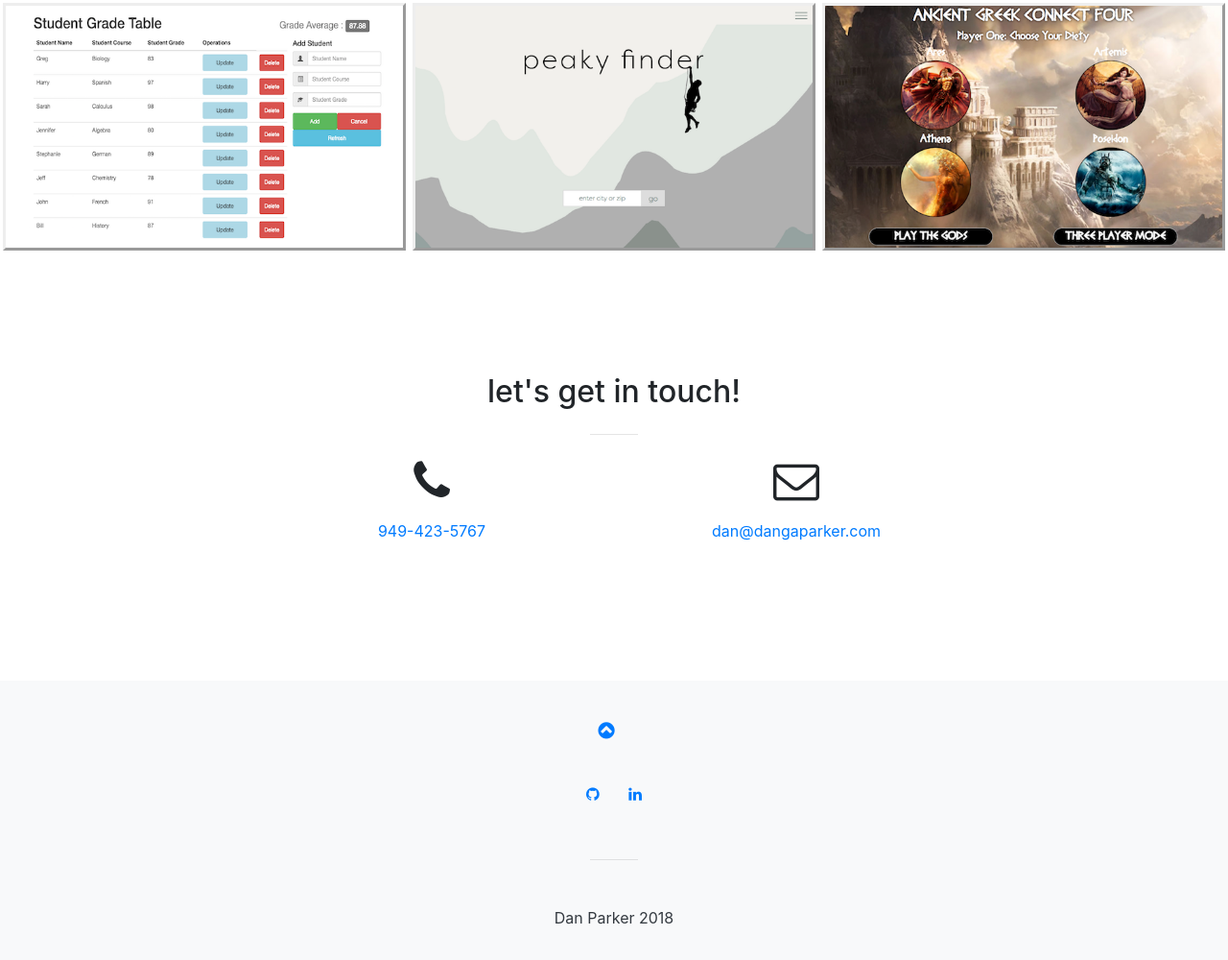
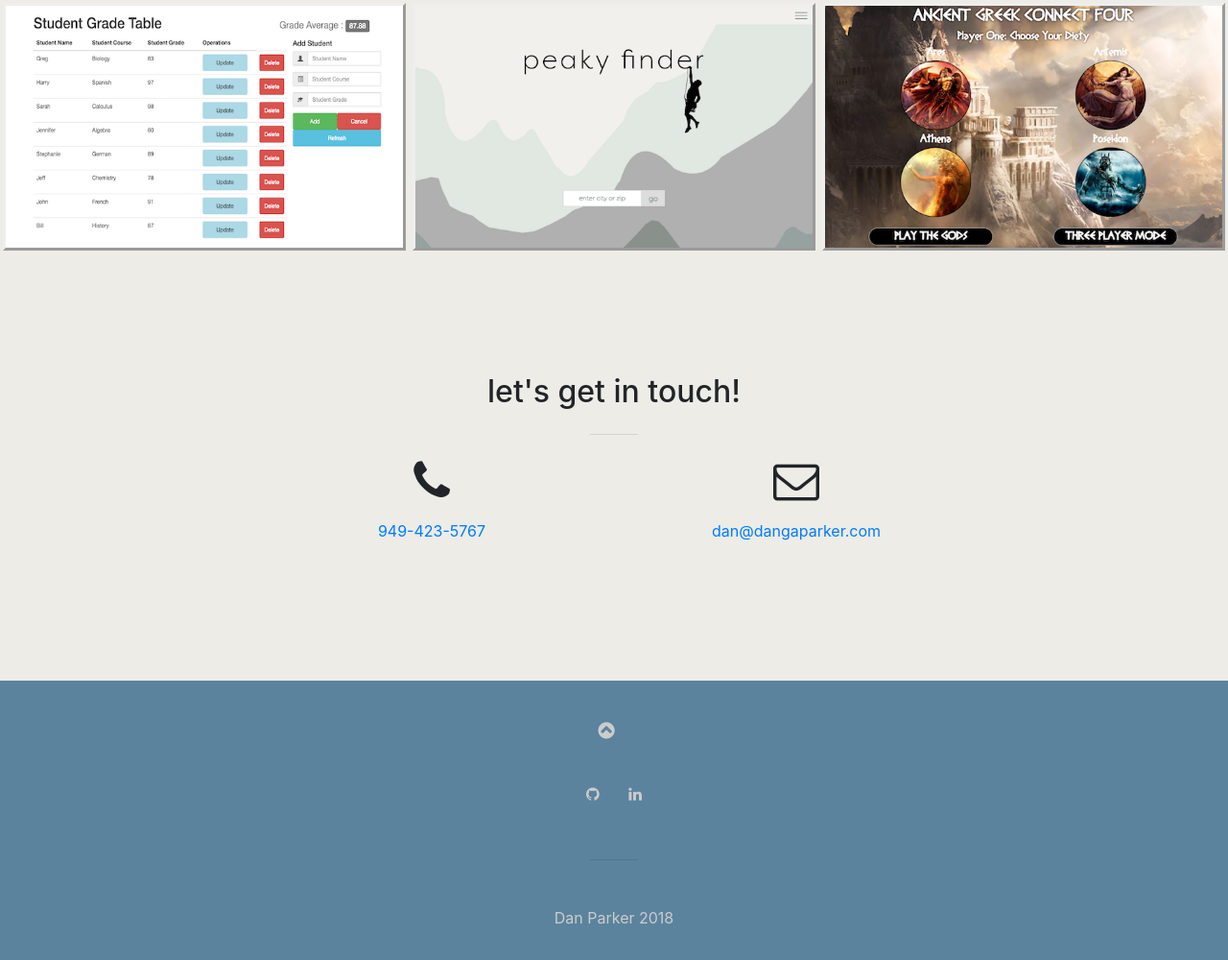
Before and after one commit to dangaparker/portfolio, a website with bundled scripts: page index.html in a window 1280 px wide. Shown: the part 2433-3433 px from the top of the page at 96% size. Built offline with nearby package versions, Linux system fonts and the light colour scheme.

Commit message:
changed background color scheme and footer

```diff
--- a/css/creative.css
+++ b/css/creative.css
@@ -61,8 +61,18 @@ section {
   padding: 8rem 0;
 }
 
+#services, #portfolio, #contact{
+  background-color: #9c94772e;
+}
 .section-heading {
   margin-top: 0;
+}
+
+.footer-section a{
+  color: #cccccc;
+}
+.footer-section h7{
+ color: #cccccc
 }
 
 ::-moz-selection {
@@ -421,4 +431,6 @@ iframe{
 
 .footer-section{
   padding: 2em;
+  background-color: #23587bbd;
+  color: #9c94772e
 }
--- a/index.html
+++ b/index.html
@@ -404,7 +404,7 @@
     </div>
   </section>
 
-  <section class="bg-light text-dark text-center footer-section">
+  <section class="text-center footer-section">
       <a class="navbar-brand js-scroll-trigger text-center bottom-icon fa fa-chevron-circle-up" href="#page-top"></a>
     <div class="container text-center">
 
```
